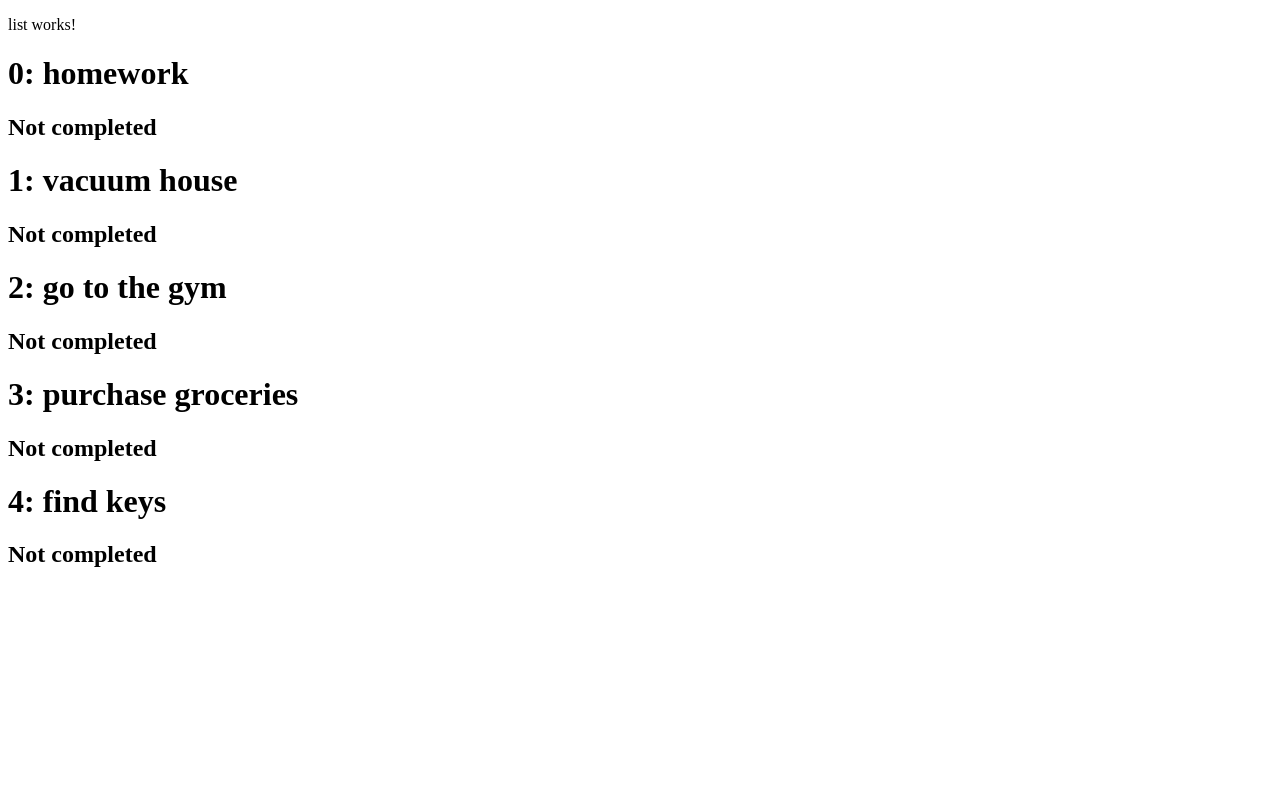
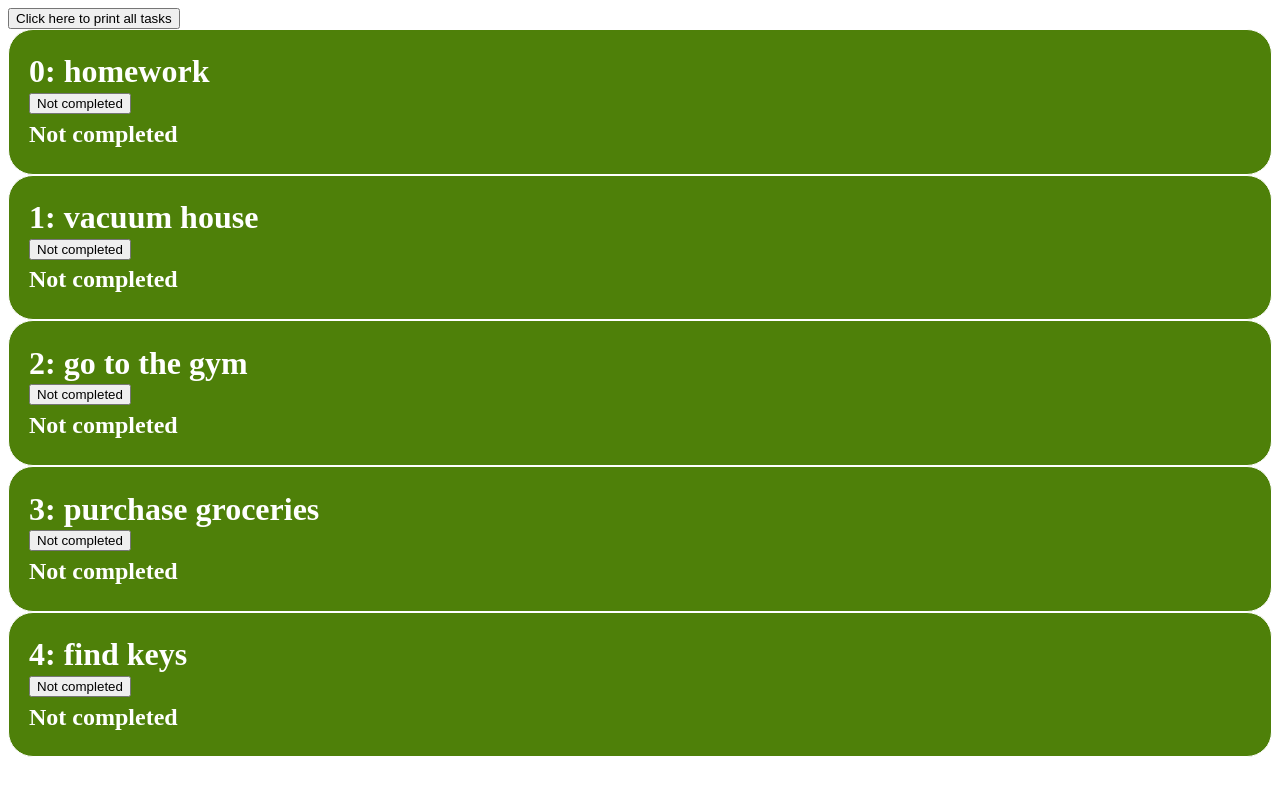
Before and after one commit to IBlearner/angular-to-do-list, an Angular app: page / in a window 1280 px wide. Shown: the top 796 px of the page. Built offline with nearby package versions, Linux system fonts and the light colour scheme.

Commit message:
Added very basic styling to each task. Also added a button to each task component to toggle completion status however it does not talk to the parent list yet. Need output decorators probably.

```diff
--- a/src/app/list/list.component.html
+++ b/src/app/list/list.component.html
@@ -1,4 +1,4 @@
-<p>list works!</p>
+<button (click)="printTasks()">Click here to print all tasks</button>
 <div *ngFor="let task of tasks; let i = index">
     <app-task [index]="i" [name]="task.name" [completed]="task.completed"></app-task>
 </div>
--- a/src/app/list/list.component.ts
+++ b/src/app/list/list.component.ts
@@ -16,6 +16,10 @@ export class ListComponent implements OnInit {
     new Task("find keys")
   ]
 
+  printTasks() {
+    console.log(this.tasks)
+  }
+
   constructor() { }
 
   ngOnInit(): void {
--- a/src/app/task/task.component.html
+++ b/src/app/task/task.component.html
@@ -1,4 +1,7 @@
-<div>
+<div class="container">
     <h1>{{ index }}: {{ name }}</h1>
+    <div>
+        <button (click)="toggleComplete()">{{ completed ? "Completed" : "Not completed"}}</button>
+    </div>
     <h2>{{ completed ? "Completed" : "Not completed"}}</h2>
 </div>
--- a/src/app/task/task.component.scss
+++ b/src/app/task/task.component.scss
@@ -0,0 +1,9 @@
+.container {
+    border-radius: 25px;
+    background: #4e8009;
+    border: solid 1px white;
+    margin: 0px;
+    padding: 20px;
+    color: white;
+    line-height: 0;
+}
--- a/src/app/task/task.component.ts
+++ b/src/app/task/task.component.ts
@@ -11,6 +11,11 @@ export class TaskComponent implements OnInit {
   @Input() name!: String
   @Input() completed!: Boolean
 
+  toggleComplete() {
+    console.log(`task of id ${this.index} has been toggled`)
+    this.completed = !this.completed
+  }
+
   constructor() {
 
   }
```
